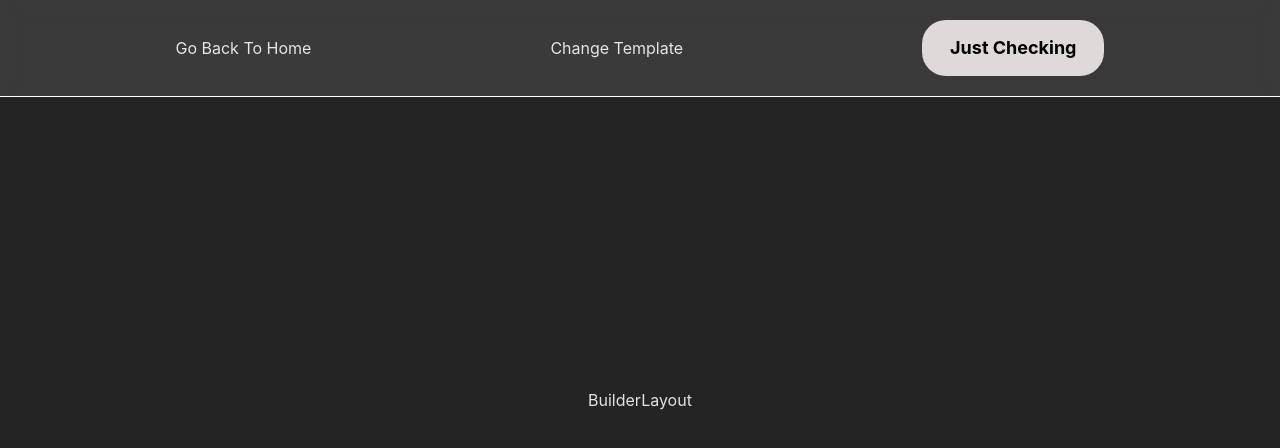
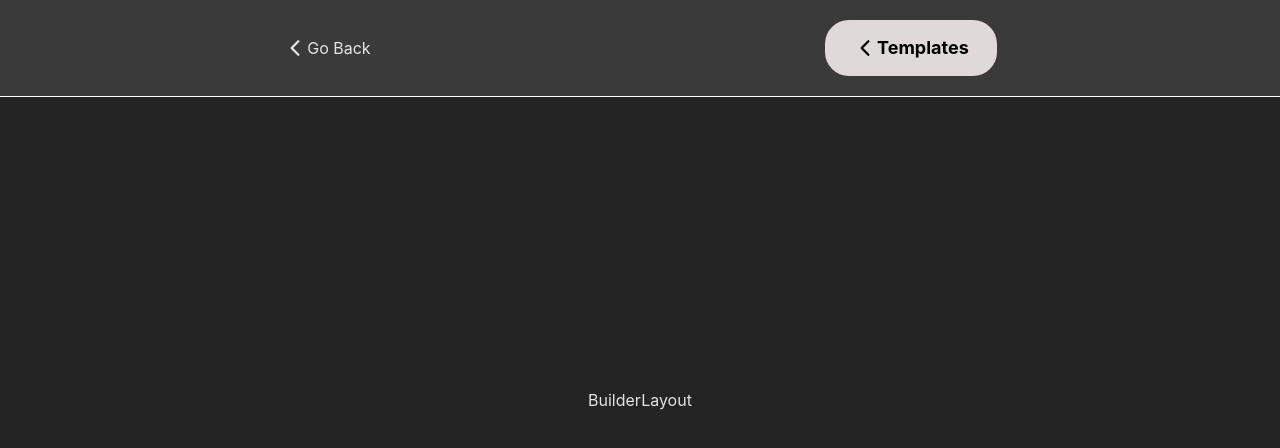
Before and after one commit to Subhranshu-Lenka/React-Resume-Builder, a React (Vite) app: page /builder in a window 1280 px wide. Shown: the top 448 px of the page. Built offline with nearby package versions, Linux system fonts and the light colour scheme; no server answers.

Commit message:
adding icon to props

```diff
--- a/src/components/Buttons/SimpleBtn.jsx
+++ b/src/components/Buttons/SimpleBtn.jsx
@@ -1,7 +1,7 @@
 import React from "react";
 import { useNavigate } from "react-router-dom";
 
-function SimpleBtn({ btnLabel = "Label", btnStyle = "", navigationPath }) {
+function SimpleBtn({ btnLabel, btnStyle = "", navigationPath }) {
   const navigate = useNavigate();
 
   const hasBgOverride = btnStyle.includes("bg-");
@@ -25,7 +25,7 @@ function SimpleBtn({ btnLabel = "Label", btnStyle = "", navigationPath }) {
         ${btnStyle}
         `}
     >
-      {`${btnLabel}`}
+      {btnLabel}
     </button>
   );
 }
--- a/src/components/Header/BuildHeader.jsx
+++ b/src/components/Header/BuildHeader.jsx
@@ -1,4 +1,5 @@
 import { NavLink } from "react-router-dom";
+import { IoIosArrowBack } from "react-icons/io";
 import SimpleBtn from "../Buttons/SimpleBtn";
 function BuildHeader() {
   return (
@@ -10,10 +11,19 @@ function BuildHeader() {
       >
         <div className="max-w-[1200px] mx-auto py-[20px]">
           <nav className="flex justify-around items-center px-4">
-            <NavLink to="/">Go Back To Home</NavLink>
-            <NavLink to="/template">Change Template</NavLink>
+            <NavLink to="/">
+              <span className="flex items-center">
+                <IoIosArrowBack size={24} />
+                Go Back
+              </span>
+            </NavLink>
             <SimpleBtn
-              btnLabel="Just Checking"
+              btnLabel={
+                <span className="flex items-center">
+                  <IoIosArrowBack size={24} />
+                  Templates
+                </span>
+              }
               btnStyle="bg-[#E0D9D9]"
             />
           </nav>
```
